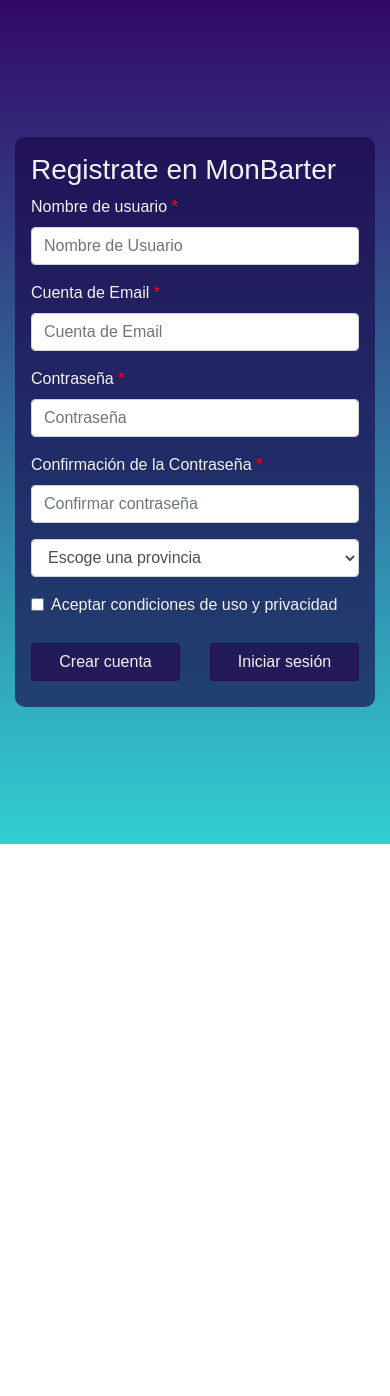
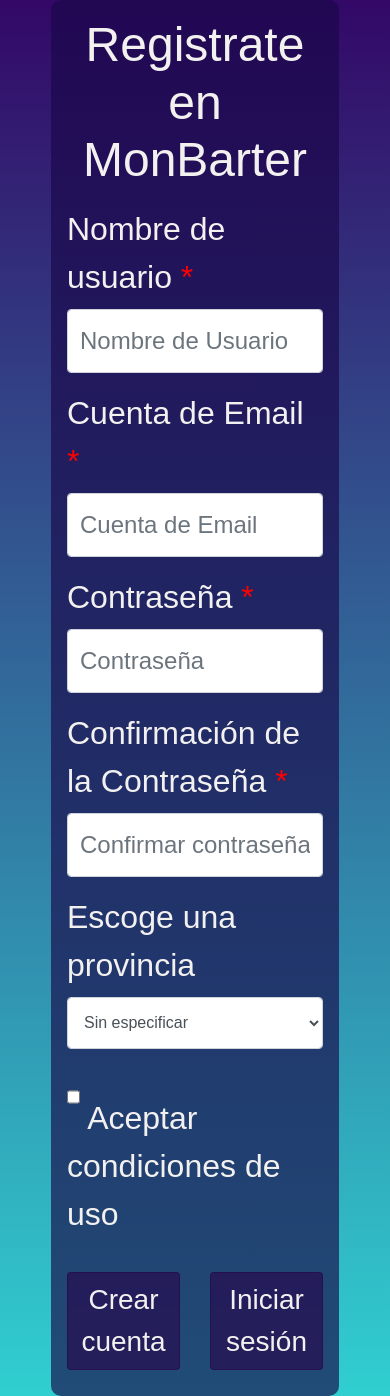
Before and after one commit to amonfortp/proyectoFinalDAW, a Symfony app: template templates/register/register.html.twig in a window 390 px wide. Before the commit the page ends 844 px from the top, so only its background shows below. Run offline with Twig, Linux system fonts and the light colour scheme; the template is opened without the code that fills it, so the values that code supplies are empty; some libraries are stand-ins or nearby versions.

Commit message:
Fin_inicio_y_registro

```diff
--- a/public/css/login.css
+++ b/public/css/login.css
@@ -61,3 +61,46 @@ hr {
 span {
   color: #ff0000 !important;
 }
+
+select {
+  height: 52px !important;
+}
+
+@media (max-width: 1200px) {
+  form {
+    width: 80%;
+  }
+
+  h1 {
+    font-size: 48px !important;
+  }
+
+  label {
+    font-size: 200%;
+  }
+
+  input {
+    height: 64px !important;
+    margin: 2px;
+  }
+
+  input[type="text"] {
+    font-size: 150%;
+  }
+
+  input[type="email"] {
+    font-size: 150%;
+  }
+
+  input[type="password"] {
+    font-size: 150%;
+  }
+
+  div > .btn {
+    font-size: 175%;
+  }
+
+  div.alert {
+    font-size: 200%;
+  }
+}
--- a/src/Controller/IndexController.php
+++ b/src/Controller/IndexController.php
@@ -2,6 +2,7 @@
 
 namespace App\Controller;
 
+use App\Entity\User;
 use Symfony\Bundle\FrameworkBundle\Controller\AbstractController;
 use Symfony\Component\Routing\Annotation\Route;
 
@@ -12,6 +13,10 @@ class IndexController extends AbstractController
      */
     public function index()
     {
+        $entityManager = $this->getDoctrine()->getManager();
+        $user = $entityManager->getRepository(User::class)->find($this->getUser()->getId());
+        $user->setLastLogin(new \DateTime());
+        $entityManager->flush();
         return $this->render('index/index.html.twig', [
             'controller_name' => 'IndexController',
         ]);
--- a/templates/register/register.html.twig
+++ b/templates/register/register.html.twig
@@ -6,22 +6,22 @@
 
 {% block body %}
     <div id="body">
-        <div class="container vCenter">
+        <div class="container-fluid vCenter">
             <form class="p-3" id="formRegistro" action="{{ path('verificar') }}" method="post" novalidate>
-                <h3>Registrate en MonBarter</h3>
+                <h1 class="h3 mb-3 font-weight-normal">Registrate en MonBarter</h1>
                 <div class="form-row">
                     <div class="col-12 mb-3">
                         <label for="nombre">Nombre de usuario <span>*</span></label>
-                        <input type="text" class="form-control" id="nombre" name="nombre" value="" placeholder="Nombre de Usuario"
+                        <input type="text" class="form-control" id="nombre" name="nombre" placeholder="Nombre de Usuario"
                             required>
                     </div>
                     <div class="col-12 mb-3">
                         <label for="email">Cuenta de Email <span>*</span></label>
-                        <input type="email" class="form-control" id="email" name="email" value="" placeholder="Cuenta de Email" required>
+                        <input type="email" class="form-control" id="email" name="email" placeholder="Cuenta de Email" required>
                     </div>
                     <div class="col-12 mb-3">
                         <label for="contrasena">Contraseña <span>*</span></label>
-                        <input type="password" class="form-control" id="contrasena" name="contrasena" value="" placeholder="Contraseña"
+                        <input type="password" class="form-control" id="contrasena" name="contrasena" placeholder="Contraseña"
                             required>
                     </div>
                     <div class="col-12 mb-3">
@@ -30,21 +30,19 @@
                             placeholder="Confirmar contraseña" required>
                     </div>
                     <div class="col-12 mb-3">
+                    <label for="provincias">Escoge una provincia</label>
                         <select class="form-control" name="provincias" id="provincias">
-                            <option value="0" disabled selected>Escoge una provincia</option>
+                            <option value="0" selected>Sin especificar</option>
                             {% for provincia in provincias %}
                                 <option value="{{ provincia.id }}"> {{ provincia.provincia }} </option>
                             {% endfor %}
                         </select>
                     </div>
                     <div class="col">
-                        <div class="form-group">
-                            <div class="form-check">
-                                <input class="form-check-input" type="checkbox" id="condiciones" required>
-                                <label class="form-check-label" for="condiciones">
-                                    Aceptar condiciones de uso y privacidad
-                                </label>
-                            </div>
+                        <div class="checkbox mb-3">
+                            <label>
+                                <input type="checkbox" name="condiciones"> Aceptar condiciones de uso
+                            </label>
                         </div>
                     </div>
                 </div>
@@ -65,6 +63,3 @@
         </div>
     </div>
 {% endblock %}
-{% block javascripts %}
-    <script src="{{ asset('js/validatorRegister.js') }}"></script>
-{% endblock %}
--- a/templates/security/login.html.twig
+++ b/templates/security/login.html.twig
@@ -6,7 +6,7 @@
 
 {% block body %}
 <div id="body">
-<div class="container vCenter">
+<div class="container-fluid vCenter">
     <form method="post" class="p-3" novalidate>
         {% if exito %}
             <div class="alert alert-success">
```
Also changed, not shown: src/Controller/RegisterController.php (+15 -6 lines), src/Entity/User.php (+18 -18 lines), src/Migrations/Version20200419105110.php (added, +35 -0 lines), src/Migrations/Version20200419114148.php (added, +35 -0 lines).
